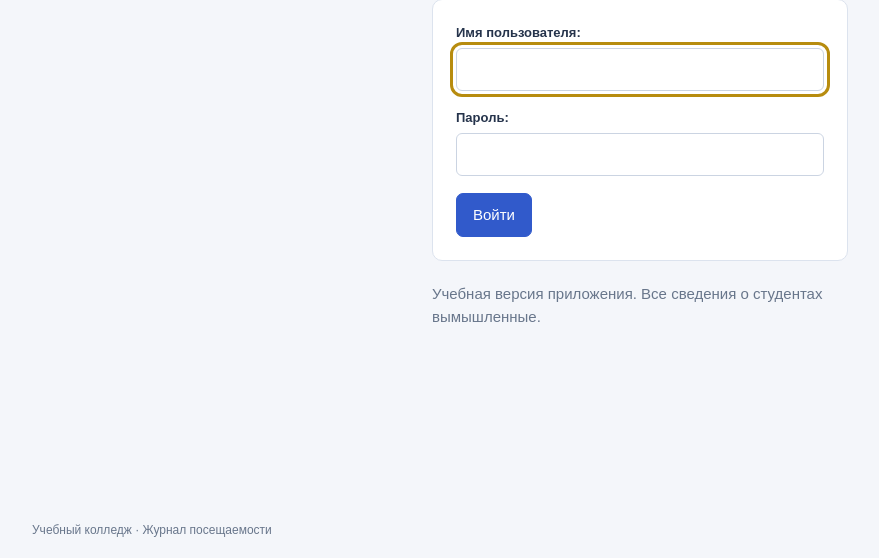
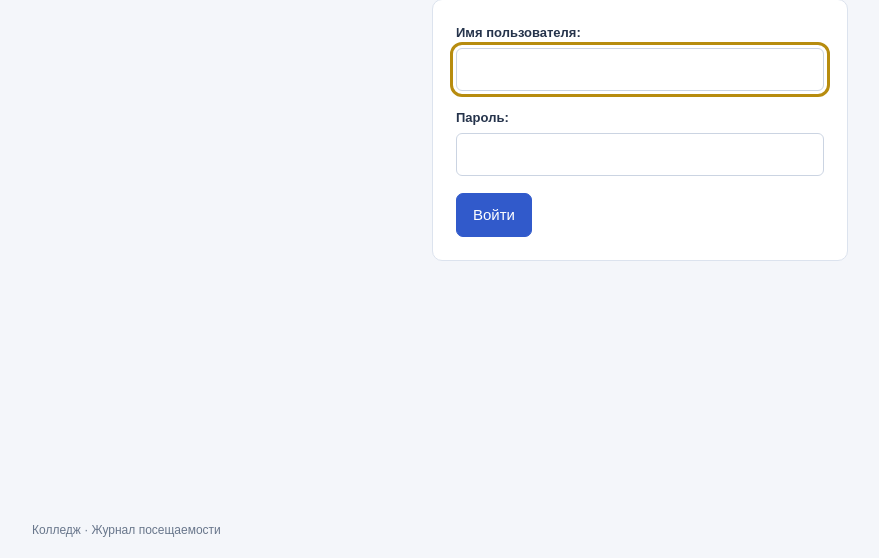
Before and after one commit to xenaneti/vitte_preddiplom, a Django app: page /login/ in a window 1280 px wide. Shown: the part 242-800 px from the top of the page, without its empty margins (0-879 px from the left). Run offline with Django 5.2, Linux system fonts and the light colour scheme; parts of the project's set-up code (start-up, migrations or seed data) failed here and were passed over.

Commit message:
убрал лишние подписи

```diff
--- a/templates/accounts/login.html
+++ b/templates/accounts/login.html
@@ -7,5 +7,4 @@
     <input type="hidden" name="next" value="{{ next }}">
     <button type="submit">Войти</button>
   </form>
-  <p class="muted">Учебная версия приложения. Все сведения о студентах вымышленные.</p>
 {% endblock %}
--- a/templates/base.html
+++ b/templates/base.html
@@ -13,7 +13,7 @@
     <a class="skip" href="#content">Перейти к содержимому</a>
     {% if user.is_authenticated %}
       <aside class="sidebar" id="navigation">
-        <a class="brand" href="{% url 'dashboard' %}"><span class="brand-icon">К</span><span>Учебный колледж<small>Журнал посещаемости</small></span></a>
+        <a class="brand" href="{% url 'dashboard' %}"><span class="brand-icon">К</span><span>Колледж<small>Журнал посещаемости</small></span></a>
         <nav aria-label="Основные разделы">
           <a href="{% url 'dashboard' %}"
              {% if section == 'dashboard' %}aria-current="page"{% endif %}>Обзор</a>
@@ -46,11 +46,6 @@
                {% if section == 'management' %}aria-current="page"{% endif %}>Управление</a>
           {% endif %}
         </nav>
-        <p class="sidebar-note">
-          Учебная версия
-          <br>
-          Данные вымышленные
-        </p>
       </aside>
     {% endif %}
     <div class="workspace {% if not user.is_authenticated %}guest{% endif %}">
@@ -91,7 +86,7 @@
         {% block content %}{% endblock %}
       </main>
       <footer>
-        Учебный колледж · Журнал посещаемости
+        Колледж · Журнал посещаемости
       </footer>
     </div>
   </body>
```
Also changed, not shown: college/management/commands/seed_demo.py (+6 -6 lines), README.md.
